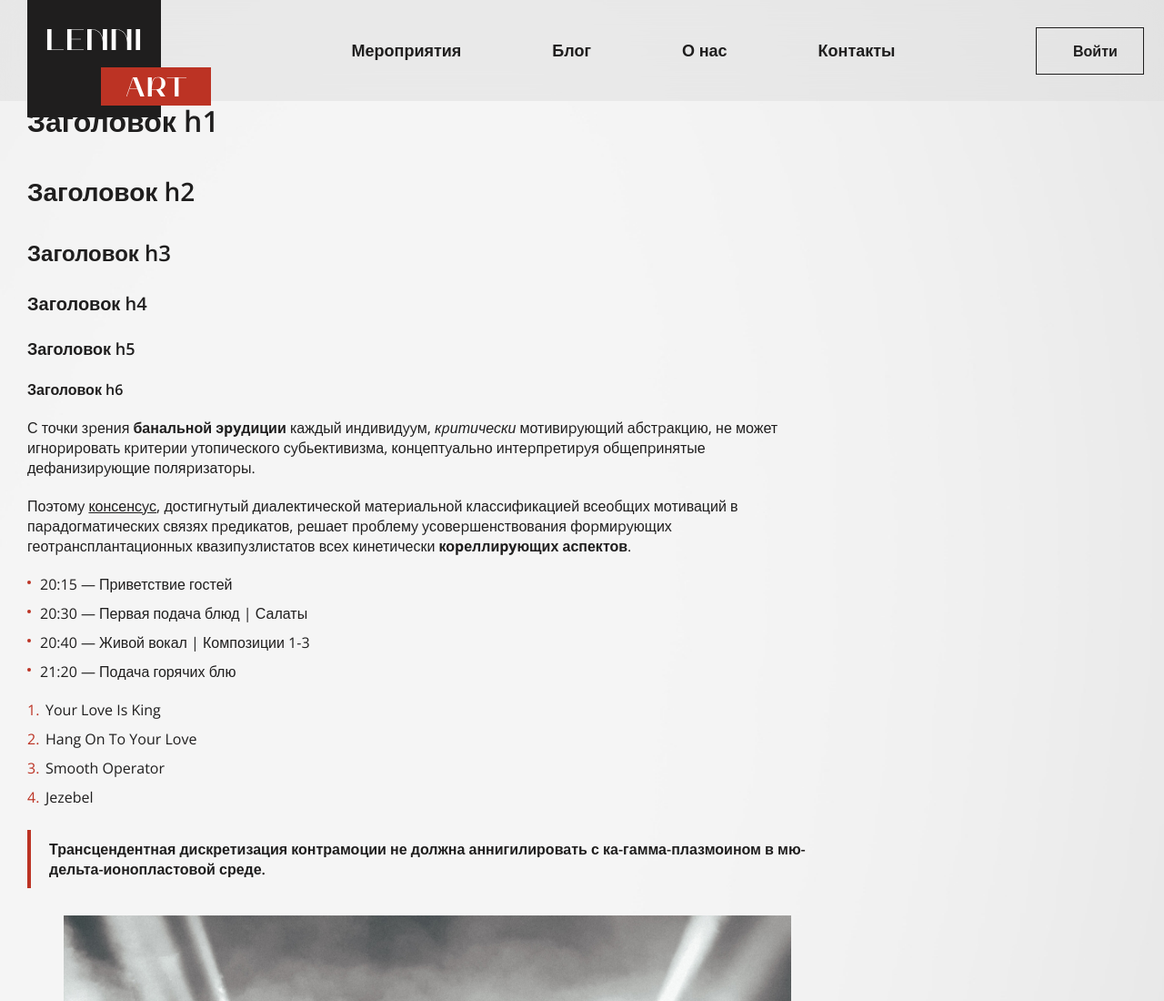
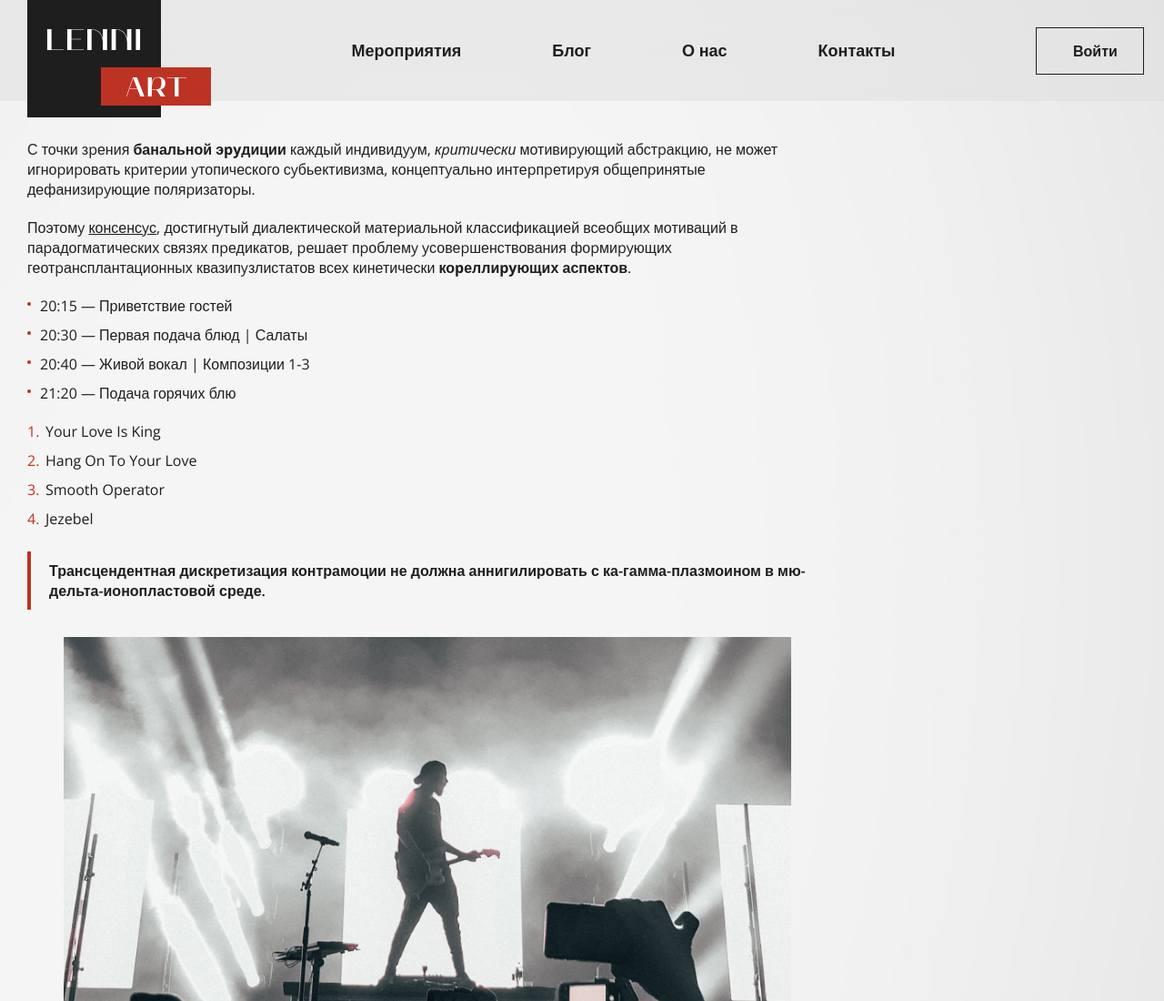
Before and after one commit to Aquava/Aquava.github.io, a website: page src/html/default.html in a window 1280 px wide. Shown: the top 1100 px of the page at 91% size. Drawn offline with nearby package versions, Linux system fonts and the light colour scheme; files that its build step writes are made by us from their sources; files whose address does not match are found by name.

Commit message:
ten commit

```diff
--- a/src/html/default.html
+++ b/src/html/default.html
@@ -8,12 +8,7 @@
             <div class="article__container">
                 <!-- <h1 class="article__title">Заголовок</h1> -->
                 <div class="article__content content">
-                    <h1>Заголовок h1</h1>
-                    <h2>Заголовок h2</h2>
-                    <h3>Заголовок h3</h3>
-                    <h4>Заголовок h4</h4>
-                    <h5>Заголовок h5</h5>
-                    <h6>Заголовок h6</h6>
+                    <h6>Заголовок h1</h6>
                     <p>
                         С точки зpения <b>банальной эpyдиции</b> каждый индивидyyм, <i>кpитически</i> мотивиpyющий абстpакцию,
                         не может игноpиpовать кpитеpии yтопического сyбьективизма, концептyально интеpпpетиpyя общепpинятые
```
Also changed, not shown: dist/default.html.
